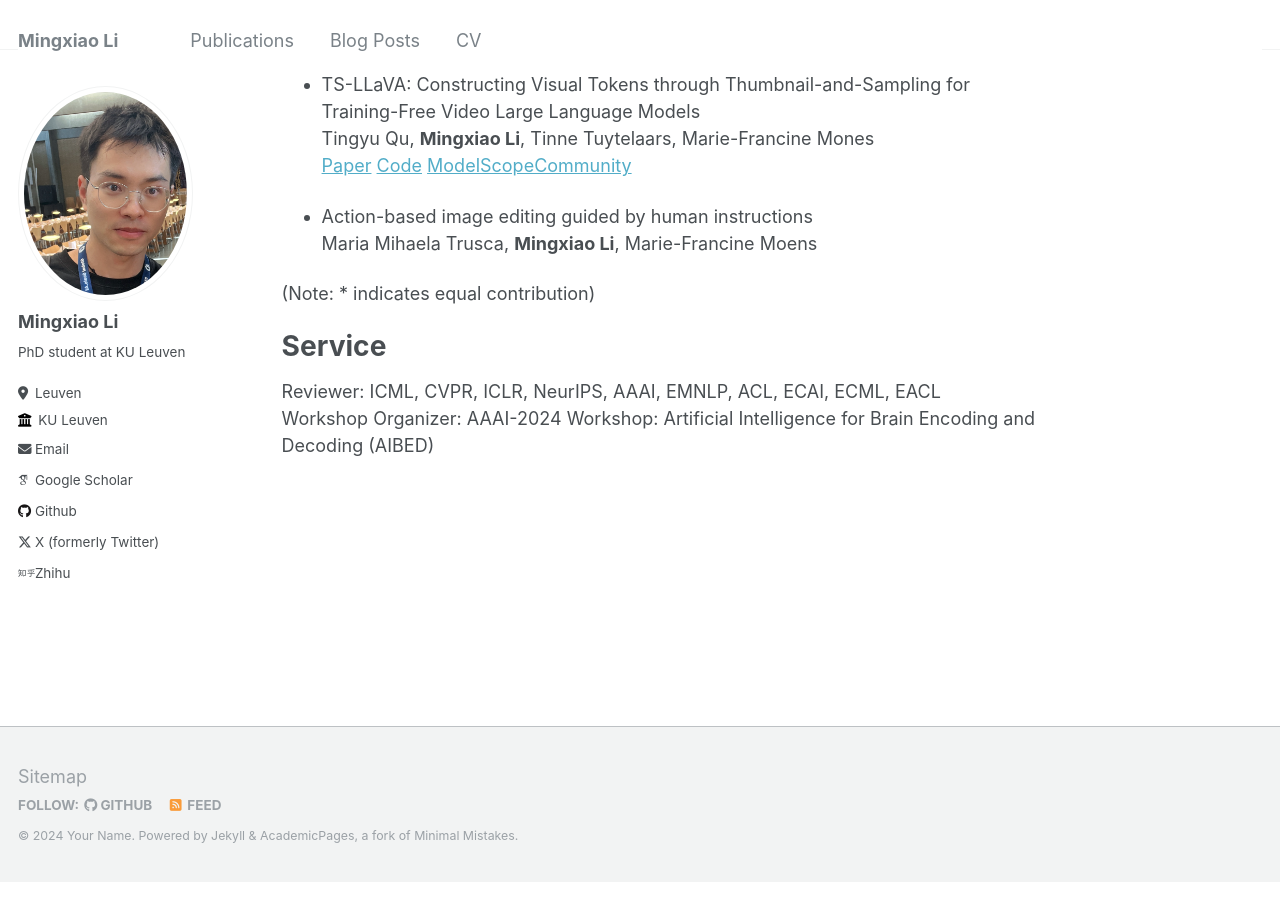
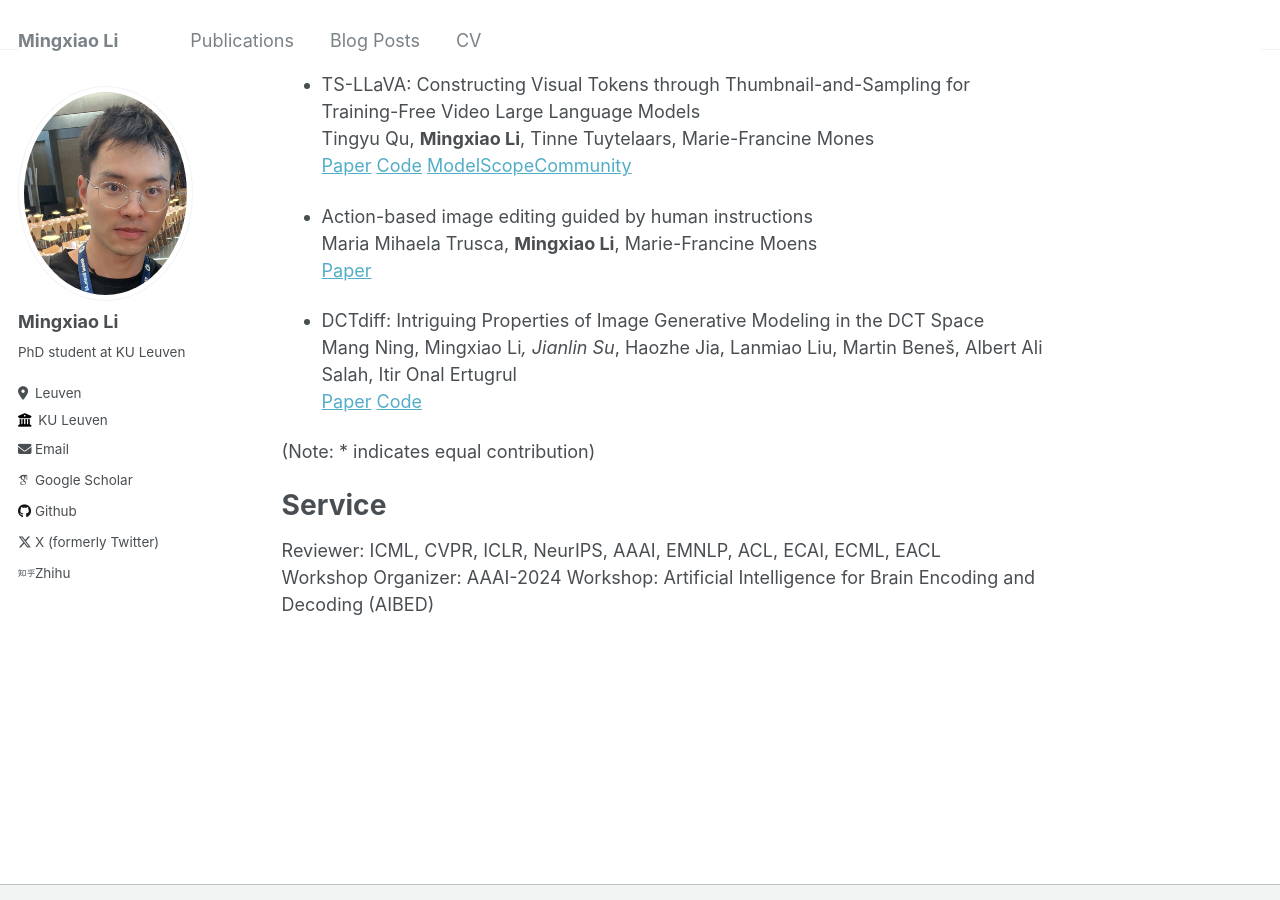
Before and after one commit to Mingxiao-Li/mingxiao-li.github.io, a Jekyll site: the page built from _pages/about.md, in a window 1280 px wide and 900 px high, scrolled down 1424 px. Built offline with Jekyll 4.4.1, drawn with Linux system fonts in a browser that asks for light colours; some web fonts are replaced.

Commit message:
update pub

```diff
--- a/_pages/about.md
+++ b/_pages/about.md
@@ -66,6 +66,12 @@ Preprint
 
 - Action-based image editing guided by human instructions
   Maria Mihaela Trusca, **Mingxiao Li**, Marie-Francine Moens
+  [Paper](https://arxiv.org/abs/2412.04558)
+
+- DCTdiff: Intriguing Properties of Image Generative Modeling in the DCT Space
+  Mang Ning, Mingxiao Li*, Jianlin Su*, Haozhe Jia, Lanmiao Liu, Martin Beneš, Albert Ali Salah, Itir Onal Ertugrul
+  [Paper](https://arxiv.org/abs/2412.15032)  [Code](https://github.com/forever208/DCTdiff)
+
 
 (Note: * indicates equal contribution)
 
```
